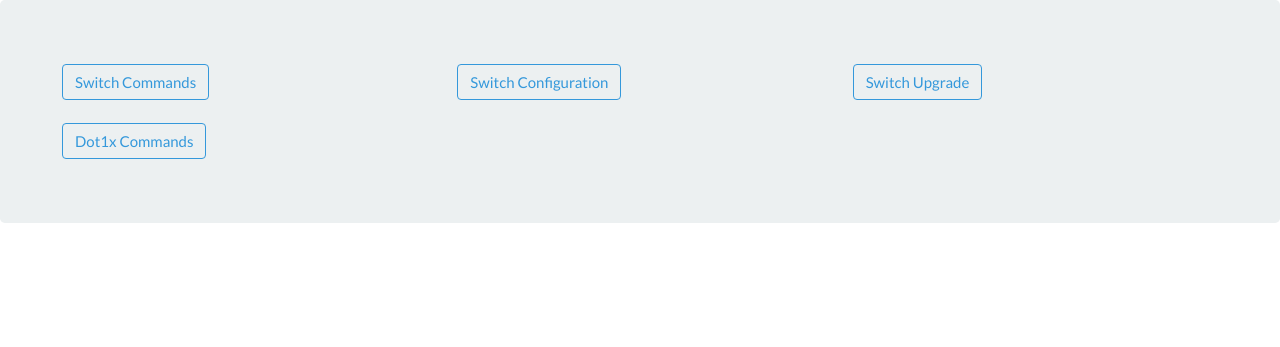
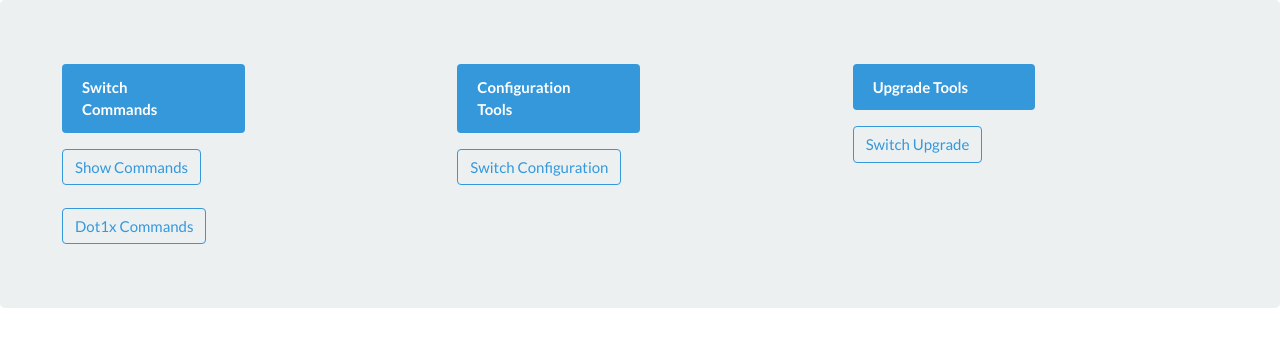
Before and after one commit to zoliron/Flask, a Flask app: page /dashboard in a window 1280 px wide. Shown: the part 71-418 px from the top of the page. Run offline with Flask 2, Linux system fonts and the light colour scheme; a user stored in the database is signed in; some libraries are stand-ins or nearby versions.

Commit message:
Dashboard categories

```diff
--- a/templates/dashboard.html
+++ b/templates/dashboard.html
@@ -4,8 +4,11 @@
 <div class="jumbotron">
     <div class="btn-group col-md-12">
         <div class="col-md-4">
+            <div class="alert alert-dismissible alert-info col-md-6">
+                <strong>Switch Commands</strong>
+            </div>
             <form action="/switchCommandsRedirect">
-                <button type="submit" class="btn btn-outline-info">Switch Commands</button>
+                <button type="submit" class="btn btn-outline-info">Show Commands</button>
             </form>
             <br>
             <form action="/switchCommandsRedirect">
@@ -13,11 +16,17 @@
             </form>
         </div>
         <div class="col-md-4">
+            <div class="alert alert-dismissible alert-info col-md-6">
+                <strong>Configuration Tools</strong>
+            </div>
             <form action="/switchCommandsRedirect">
                 <button type="submit" class="btn btn-outline-info">Switch Configuration</button>
             </form>
         </div>
         <div class="col-md-4">
+            <div class="alert alert-dismissible alert-info col-md-6">
+                <strong>Upgrade Tools</strong>
+            </div>
             <form action="/switchCommandsRedirect">
                 <button type="submit" class="btn btn-outline-info">Switch Upgrade</button>
             </form>
```
